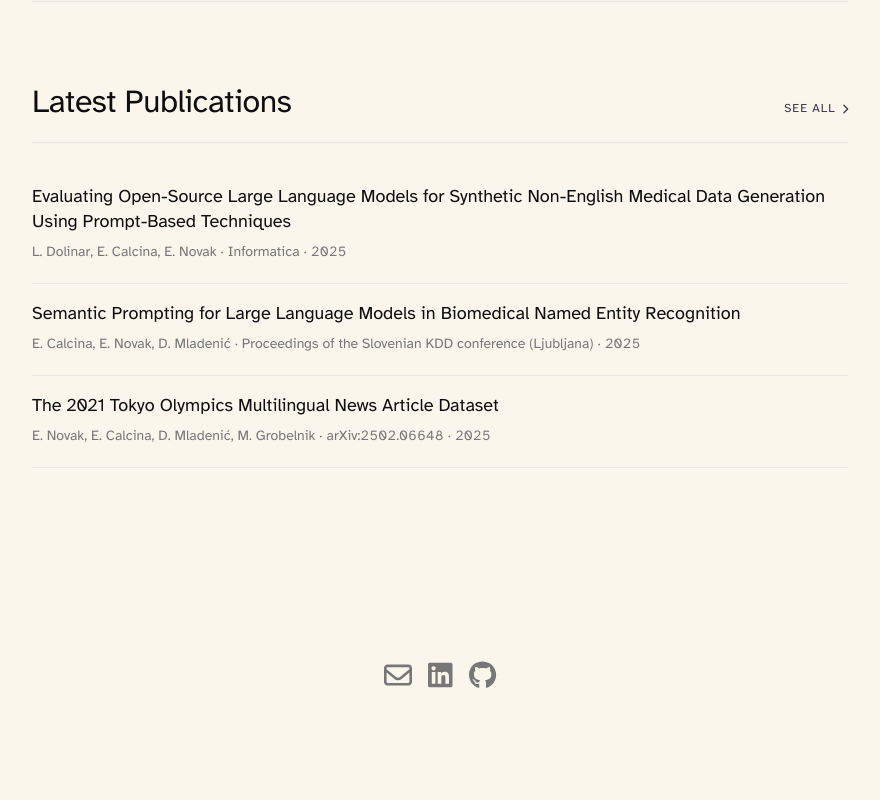
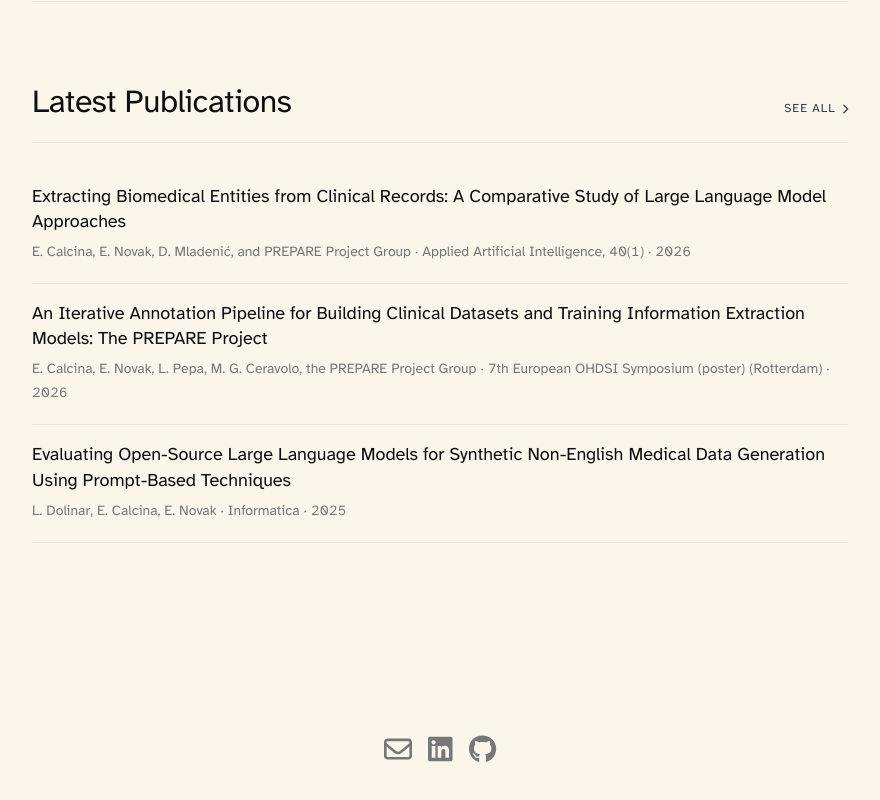
Before and after one commit to eriknovak/eriknovak.github.io, a Next.js app: page / in a window 1280 px wide. Shown: the part 1370-2170 px from the top of the page, without its empty margins (200-1080 px from the left). Before the commit the page ends 2097 px from the top, so only its background shows below. Built offline with nearby package versions, Linux system fonts and the light colour scheme.

Commit message:
feat(publications): add PREPARE clinical NER paper and two OHDSI posters
Add the Applied Artificial Intelligence 2026 journal paper on biomedical
entity extraction, plus the 2026 and 2025 OHDSI Europe Symposium posters
from the PREPARE project.

```diff
--- a/assets/publications/conference_papers.ts
+++ b/assets/publications/conference_papers.ts
@@ -1,6 +1,23 @@
 import { PublicationProps } from "../../Interfaces";
 
 const CONFERENCE_PAPERS: PublicationProps[] = [
+  {
+    authors:
+      "E. Calcina, E. Novak, L. Pepa, M. G. Ceravolo, the PREPARE Project Group",
+    title:
+      "An Iterative Annotation Pipeline for Building Clinical Datasets and Training Information Extraction Models: The PREPARE Project",
+    url: "https://www.ohdsi-europe.org/images/symposium-2026/posters/34_abstract.pdf",
+    reference: "7th European OHDSI Symposium (poster)",
+    location: "Rotterdam",
+    year: 2026,
+    keywords: [
+      "clinical NLP",
+      "information extraction",
+      "annotation",
+      "PREPARE",
+    ],
+    pdf: "https://www.ohdsi-europe.org/images/symposium-2026/posters/34_abstract.pdf",
+  },
   {
     authors: "E. Calcina, E. Novak, D. Mladenić",
     title:
@@ -11,6 +28,17 @@ const CONFERENCE_PAPERS: PublicationProps[] = [
     year: 2025,
     keywords: ["NER", "LLM", "biomedical", "NLP"],
     pdf: "https://aile3.ijs.si/dunja/SiKDD2025/Papers/IS2024_-_SIKDD_2025_paper_3.pdf",
+  },
+  {
+    authors:
+      "E. Calcina, T. Meterc, N. Shpanko, L. Spindari, E. Lindner, L. Hoogendam, H. Slijper, R. Selles, E. Novak",
+    title:
+      "An Iterative LLM-based Pipeline for Extracting Clinical Data from Medical Records",
+    url: "https://www.ohdsi-europe.org/events-past-events-symposium-2025#acc-posters",
+    reference: "OHDSI Europe Symposium (poster)",
+    location: "Hasselt",
+    year: 2025,
+    keywords: ["clinical NLP", "LLM", "information extraction", "PREPARE"],
   },
   {
     authors: "L. Dolinar, E. Calcina, E. Novak",
--- a/assets/publications/journal_papers.ts
+++ b/assets/publications/journal_papers.ts
@@ -1,6 +1,16 @@
 import { PublicationProps } from "../../Interfaces";
 
 const JOURNAL_PAPERS: PublicationProps[] = [
+  {
+    authors: "E. Calcina, E. Novak, D. Mladenić, and PREPARE Project Group",
+    title:
+      "Extracting Biomedical Entities from Clinical Records: A Comparative Study of Large Language Model Approaches",
+    url: "https://www.tandfonline.com/doi/full/10.1080/08839514.2026.2700905",
+    reference: "Applied Artificial Intelligence, 40(1)",
+    location: null,
+    year: 2026,
+    doi: "10.1080/08839514.2026.2700905",
+  },
   {
     authors: "L. Dolinar, E. Calcina, E. Novak",
     title:
```
